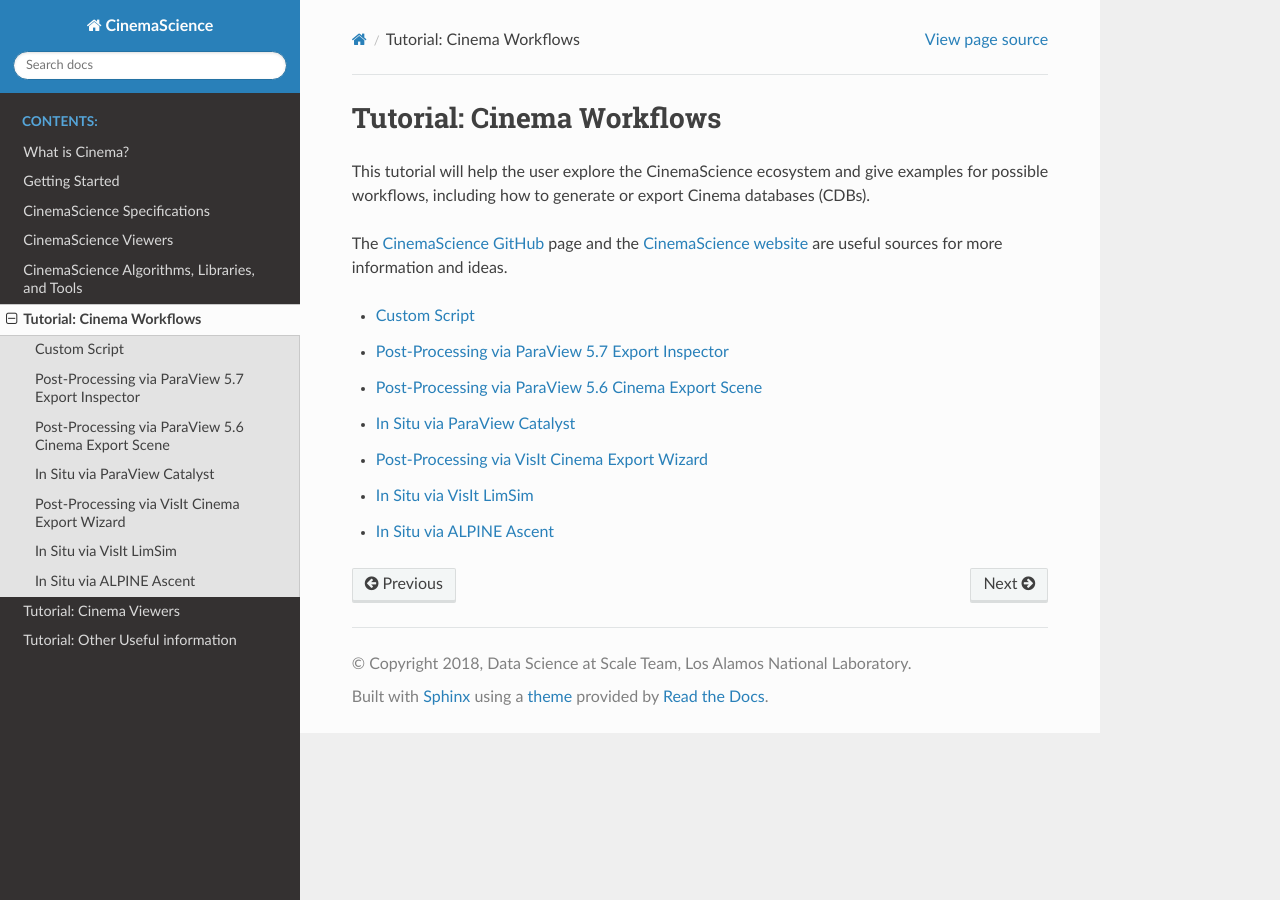
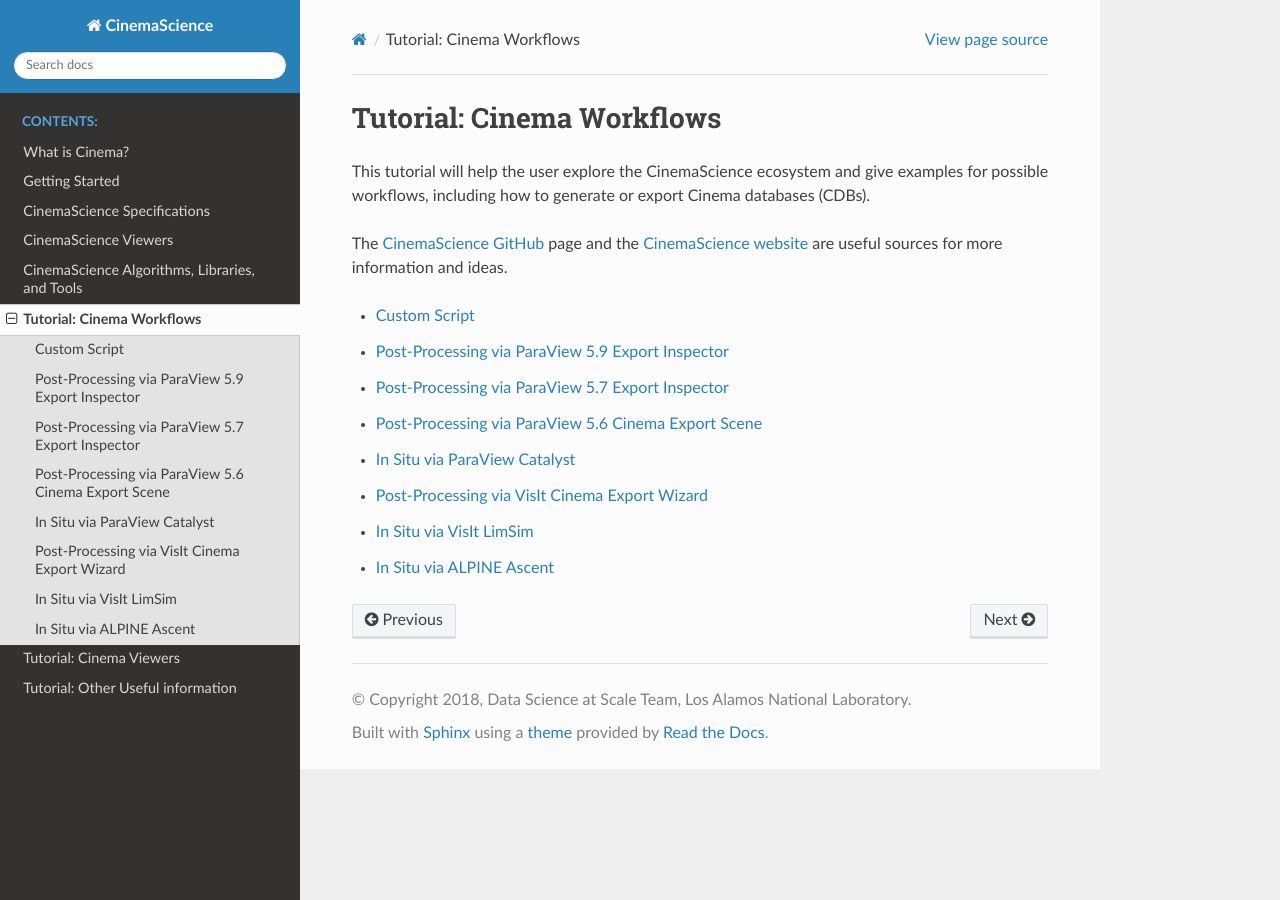
Before and after one commit to cinemascience/website, a Sphinx documentation site: the page built from docs/source/tutorial_workflows.rst, in a window 1280 px wide. Built offline with Sphinx 7.4.7 and the Read the Docs theme 2.0.0, drawn with Linux system fonts in a browser that asks for light colours; formulas are drawn with MathJax 3; part of the change alters nothing that is shown.

Commit message:
update PV5.9 workflow

```diff
--- a/docs/source/tutorial_workflows.rst
+++ b/docs/source/tutorial_workflows.rst
@@ -23,6 +23,7 @@ The `CinemaScience GitHub`_ page and the `CinemaScience website`_ are useful sou
    :maxdepth: 2
 
    tutorial_workflows_script
+   tutorial_workflows_PV59
    tutorial_workflows_PV57
    tutorial_workflows_PV56
    tutorial_workflows_catalyst
--- /dev/null
+++ b/docs/source/tutorial_workflows_PV59.rst
@@ -0,0 +1,56 @@
+.. _label_workflow_pv59:
+
+Post-Processing via ParaView 5.9 Export Inspector
+^^^^^^^^^^^^^^^^^^^^^^^^^^^^^^^^^^^^^^^^^^^^^^^^^
+
+ParaView provides extract functionality for Cinema databases.  This can be used in a post-processing workflow to create Cinema databases from any dataset that can be loaded into ParaView.  In ParaView 5.9 (currently in a release candidate version), the Cinema export has been moved into an updated Extractor scheme.
+
+This can be demonstrated with one of the sources available within ParaView. Open ParaView 5.9 (currently RC2).  From the ParaView menu, select **Sources** -> **Alphabetical** -> **Time Source**.  We want to see time-varying behavior so under the Properties tab, change the X Amplitude to 1 and click on the Growing checkbox (see red box on left).  Under **Coloring**, choose **Point X** and a **Surface** Representation.  Make sure the visualization object is sufficiently small so that when you run the time animation (see red box on the top), you can see the time source expand and contract.  The image below illustrates this setup.
+
+.. figure:: images/PV59-setup-time-source.png
+    :name: pv59_time_source
+    :width: 97%
+    :align: left
+    :alt: Setup time source in ParaView 5.9
+
+The Cinema database export functionality is accessed via the **Extractor** menu.  Click on **Extractors** -> **Image** -> **PNG** (or **JPG**).  This will add a PNG (or JPG) element to the Pipeline Browser.  Within the Properties, select the Camera Mode, either Static or Phi-Theta.  Phi-Theta will produce images with the camera rotated at regularly spaced phi, theta intervals.
+
+.. image:: images/PV59-extract-dialog.png
+    :width: 55%
+    :align: left
+    :alt: Setup time source in ParaView 5.9
+
+.. image:: images/PV59-png-properties.png
+    :width: 43%
+    :align: left
+    :alt: PNG properties in ParaView 5.9
+
+To export the Cinema database:
+
+- Create an appropriate output directory, e.g.: /<path_to_dir>/my_cinema_database.cdb
+- From the File menu, select **Save Extracts**
+- In the **Save Extracts Options** dialog box (shown below), enter the path to the extracts output directory created above or use the browse menu (three dots) to navigate to the directory.
+- Click on the **Generate Cinema Specification** box to generate the data.csv file
+
+
+.. image:: images/PV59-save-extract-options.png
+    :width: 60%
+    :align: left
+    :alt: Save Extract Options in ParaView 5.9
+
+After generating the Cinema database, you can view it in one of the Cinema viewers :ref:`label_viewers`
+
+Note: for users not familiar with ParaView, we refer you to the `ParaView Tutorial`_ to get started.
+
+.. _CinemaScience GitHub : https://github.com/cinemascience
+.. _CinemaScience website : https://cinemascience.github.io
+.. _cinema_view : https://github.com/cinemascience/cinema_view
+.. _cinema_explorer : https://github.com/cinemascience/cinema_explorer
+.. _CinemaScience Examples : https://cinemascience.github.io/examples.html
+.. _ParaView Python Documentation : https://kitware.github.io/paraview-docs/latest/python/quick-start.html
+.. _VisIt tutorial : https://wci.llnl.gov/simulation/computer-codes/visit/manuals
+.. _ALPINE Ascent : https://alpine-dav.github.io/ascent/
+.. _ParaView Tutorial : https://www.paraview.org/Wiki/The_ParaView_Tutorial
+
+.. toctree::
+   :maxdepth: 1
```
Also changed, not shown: docs/source/images/PV59-extract-dialog.png (added), docs/source/images/PV59-png-properties.png (added), docs/source/images/PV59-save-extract-options.png (added), docs/source/images/PV59-setup-time-source.png (added).
